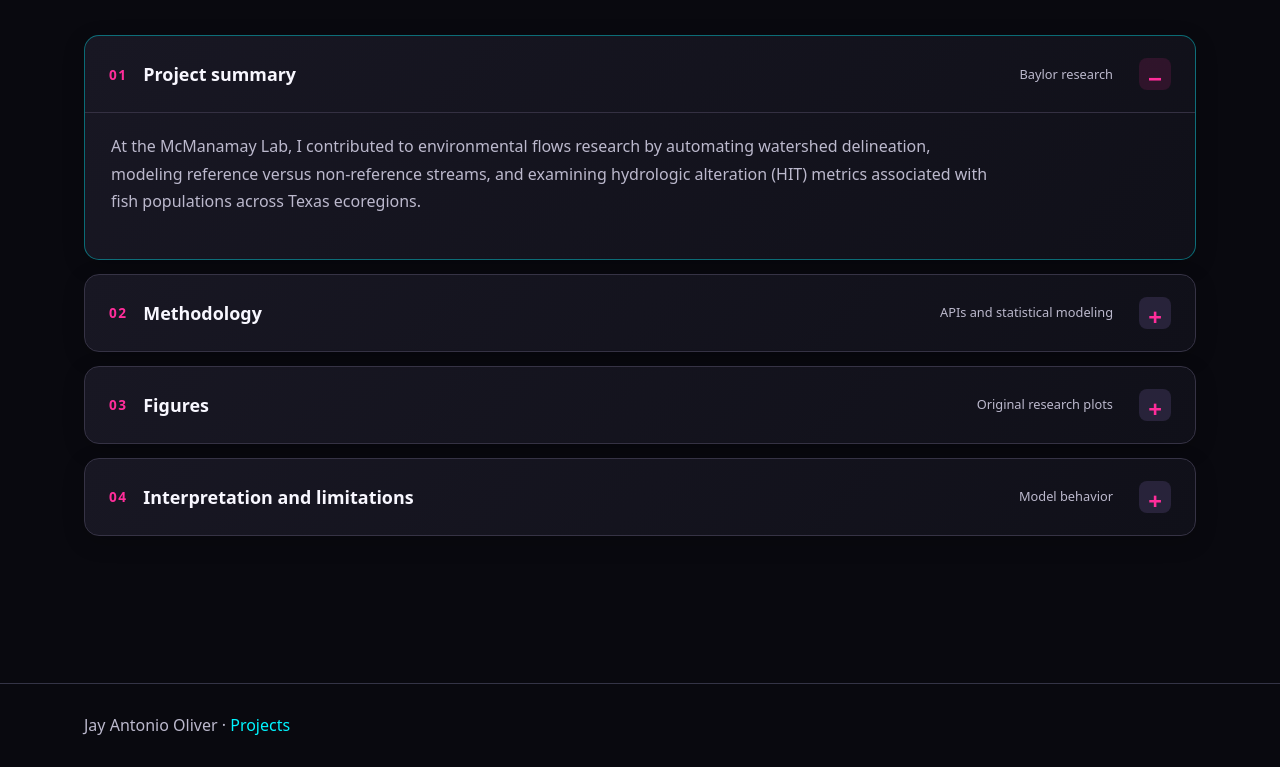
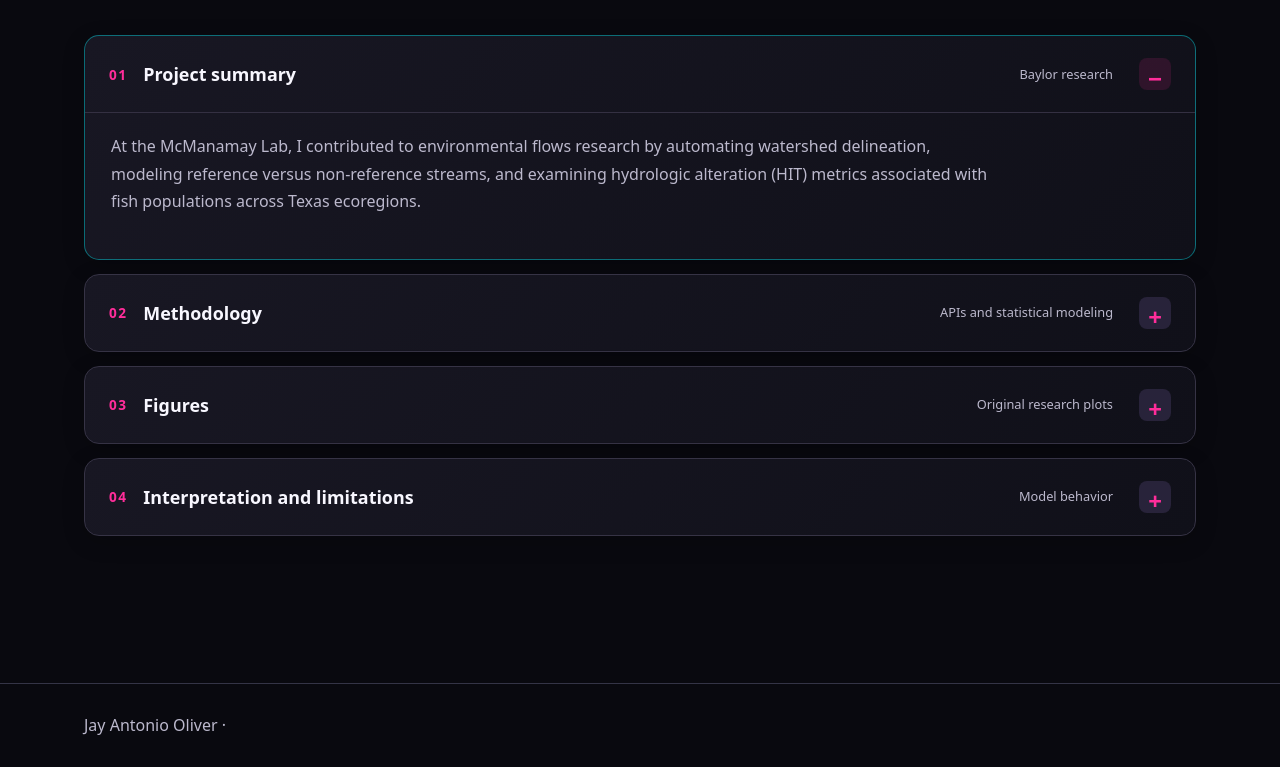
Before and after one commit to jayjayanton/Website-Portfolio, a plain HTML site: page projects/environmental-flows.html in a window 1280 px wide. Shown: the part 643-1410 px from the top of the page. Drawn offline with Linux system fonts and the light colour scheme.

Commit message:
Remove redundant footer Projects link from case study

```diff
--- a/projects/environmental-flows.html
+++ b/projects/environmental-flows.html
@@ -11,4 +11,4 @@
 <figure class="nasa-figure-slot"><a href="https://github.com/jayjayanton/Texas-Environmental-Flows-ML/blob/main/figures/all_ecoregions_comparison.png" target="_blank" rel="noopener noreferrer"><img style="width:100%;height:auto" src="https://raw.githubusercontent.com/jayjayanton/Texas-Environmental-Flows-ML/main/figures/all_ecoregions_comparison.png" alt="Combined Texas ecoregion mean R squared comparison" loading="lazy"></a><figcaption>Combined comparison of mean R² curves across ecoregions.</figcaption></figure>
 </div></div></details>
 <details class="case-panel"><summary><span class="case-panel__number">04</span><span>Interpretation and limitations</span><span class="case-panel__hint">Model behavior</span></summary><div class="case-panel__content"><p>The mean curves made it easier to compare model behavior across regions. Because metrics could stop contributing at different tree depths and the reported R² values were from training data, the candidate inflection points should not be interpreted as validated ecological breakpoints. The research repository documents these caveats and the available code.</p></div></details>
-</div></article></main><footer><div class="container">Jay Antonio Oliver · <a href="../projects.html">Projects</a></div></footer><script src="../script.js?v=project-nav-20261104-3"></script></body></html>
+</div></article></main><footer><div class="container">Jay Antonio Oliver · </div></footer><script src="../script.js?v=project-nav-20261104-3"></script></body></html>
```
